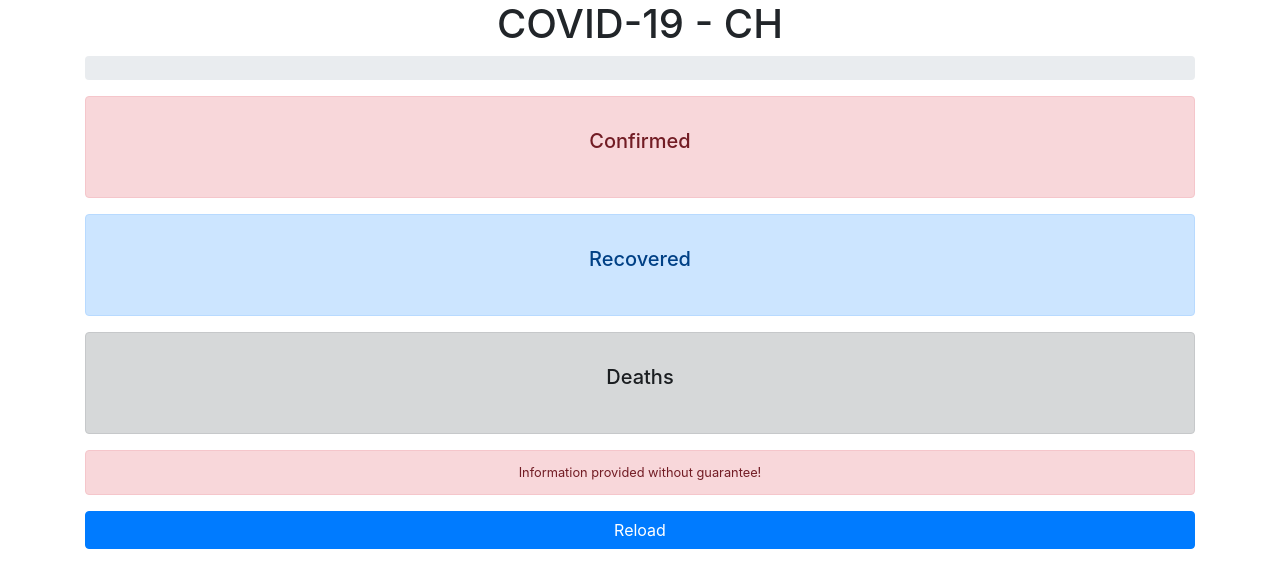
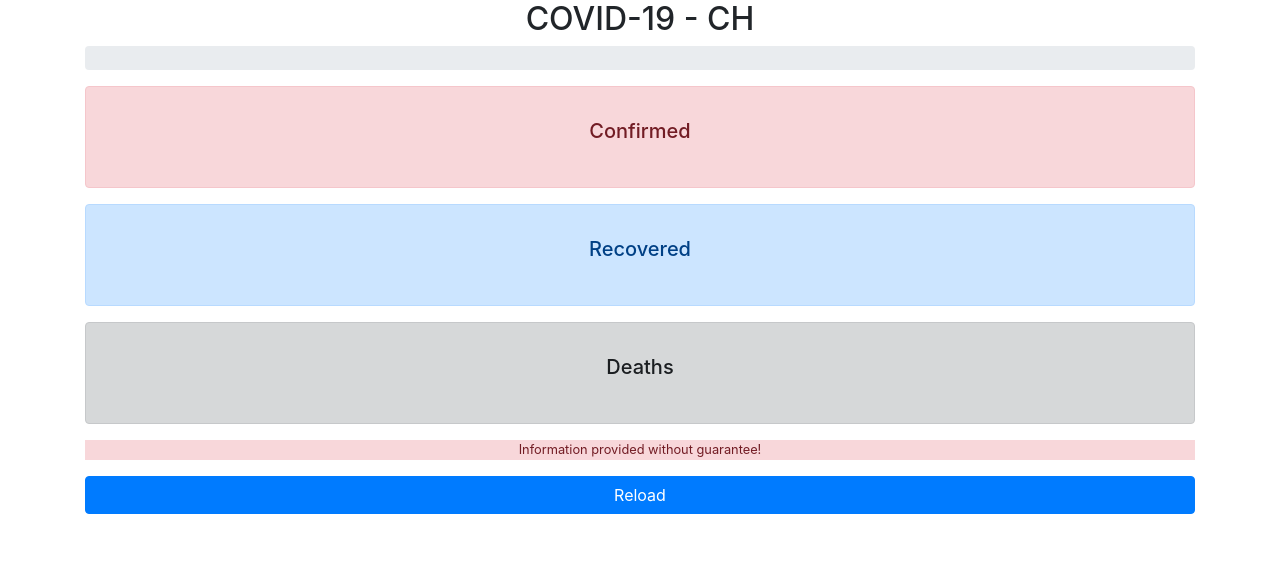
Before and after one commit to marcoris/covid19ch, a website: page index.html in a window 1280 px wide. Drawn offline with Linux system fonts and the light colour scheme; no server answers.

Commit message:
fix: stylings and calculation

```diff
--- a/index.html
+++ b/index.html
@@ -10,7 +10,7 @@
 </head>
 <body>
     <div class="container text-center">
-        <h1>COVID-19 - CH</h1>
+        <h2>COVID-19 - CH</h2>
         <div class="mb-3">
             <div class="progress" style="height: 1.5rem;">
                 <div id="population" class="progress-bar bg-success" role="progressbar"></div>
@@ -35,8 +35,8 @@
                 <h4 id="deaths" class="card-text"></h4>
             </div>
         </div>
-        <small class="alert alert-danger d-block">Information provided without guarantee!</small>
-        <button class="btn btn-primary btn-block" onclick="window.location.reload();">Reload</button>
+        <small class="alert-danger d-block mb-3">Information provided without guarantee!</small>
+        <button class="btn btn-primary btn-block mb-3" onclick="window.location.reload();">Reload</button>
     </div>
     <script src="js/app.js"></script>
 </body>
--- a/js/app.js
+++ b/js/app.js
@@ -9,7 +9,7 @@ xhttp.onreadystatechange = function() {
         var recovered = data.recovered;
         var deaths = data.deaths;
         var swissPopulation = 8570000;
-        var infectedWidth = 100 / swissPopulation * (confirmed + recovered + deaths) + 10;
+        var infectedWidth = 100 / swissPopulation * (confirmed + recovered + deaths);
         var populationWidth = 100 - infectedWidth;
 
         // Display data
```
